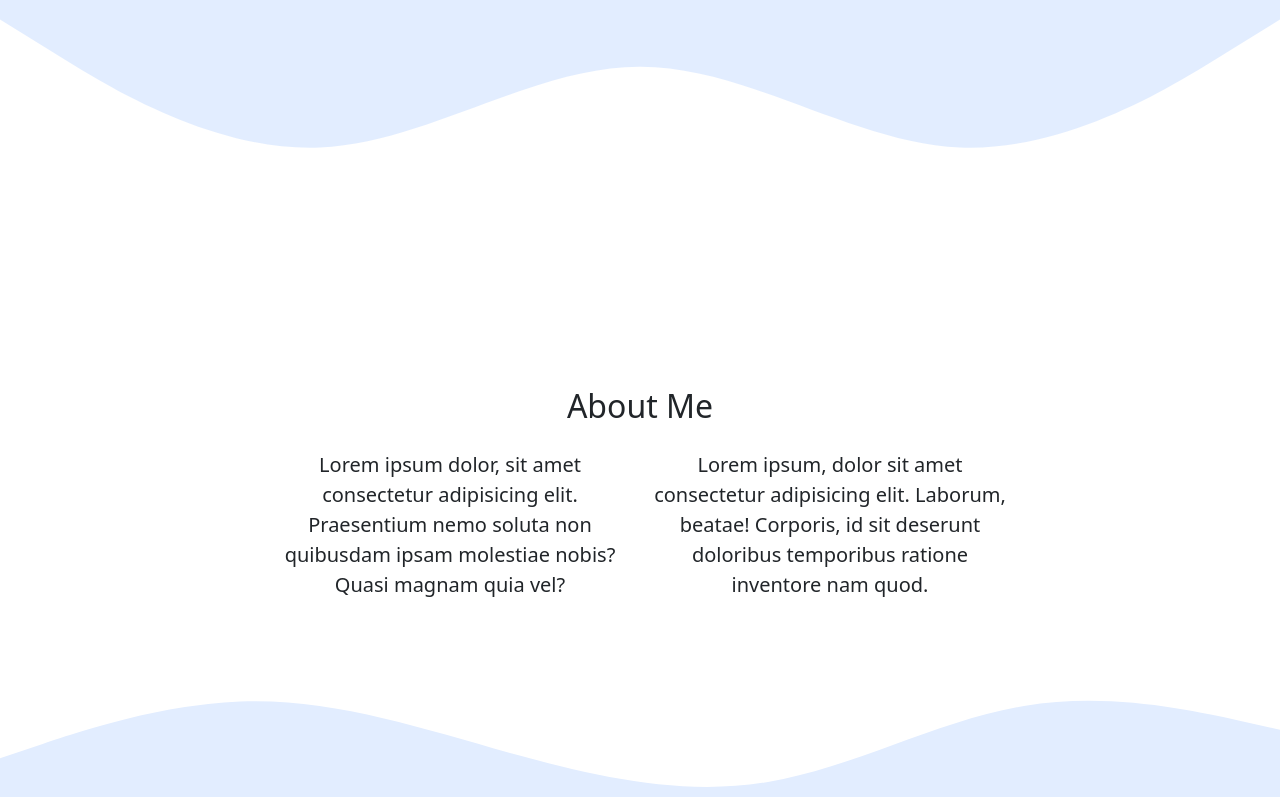
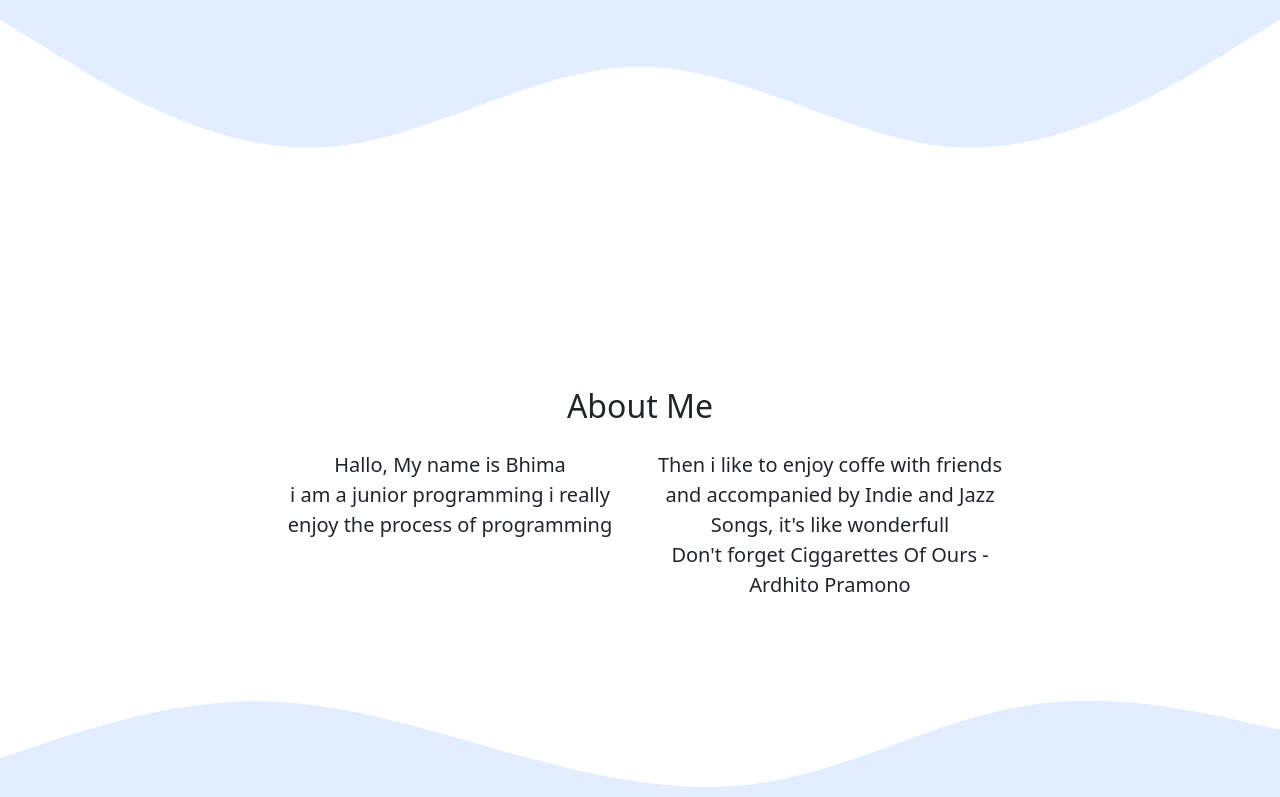
Before and after one commit to bhimadoank/bhimadoank.github.io, a plain HTML site: page index.html in a window 1280 px wide. Shown: the part 420-1217 px from the top of the page. Drawn offline with nearby package versions, Linux system fonts and the light colour scheme.

Commit message:
perbarui

```diff
--- a/index.html
+++ b/index.html
@@ -67,10 +67,10 @@
         </div>
         <div class="row justify-content-center fs-5 text-center">
           <div class="col-md-4">
-            <p>Lorem ipsum dolor, sit amet consectetur adipisicing elit. Praesentium nemo soluta non quibusdam ipsam molestiae nobis? Quasi magnam quia vel?</p>
+            <p>Hallo, My name is Bhima<br>i am a junior programming i really enjoy the process of programming</p>
           </div>
           <div class="col-md-4">
-            <p>Lorem ipsum, dolor sit amet consectetur adipisicing elit. Laborum, beatae! Corporis, id sit deserunt doloribus temporibus ratione inventore nam quod.</p>
+            <p>Then i like to enjoy coffe with friends and accompanied by Indie and Jazz Songs, it's like wonderfull <br> Don't forget Ciggarettes Of Ours - Ardhito Pramono </p>
           </div>
         </div>
       </div>
```
